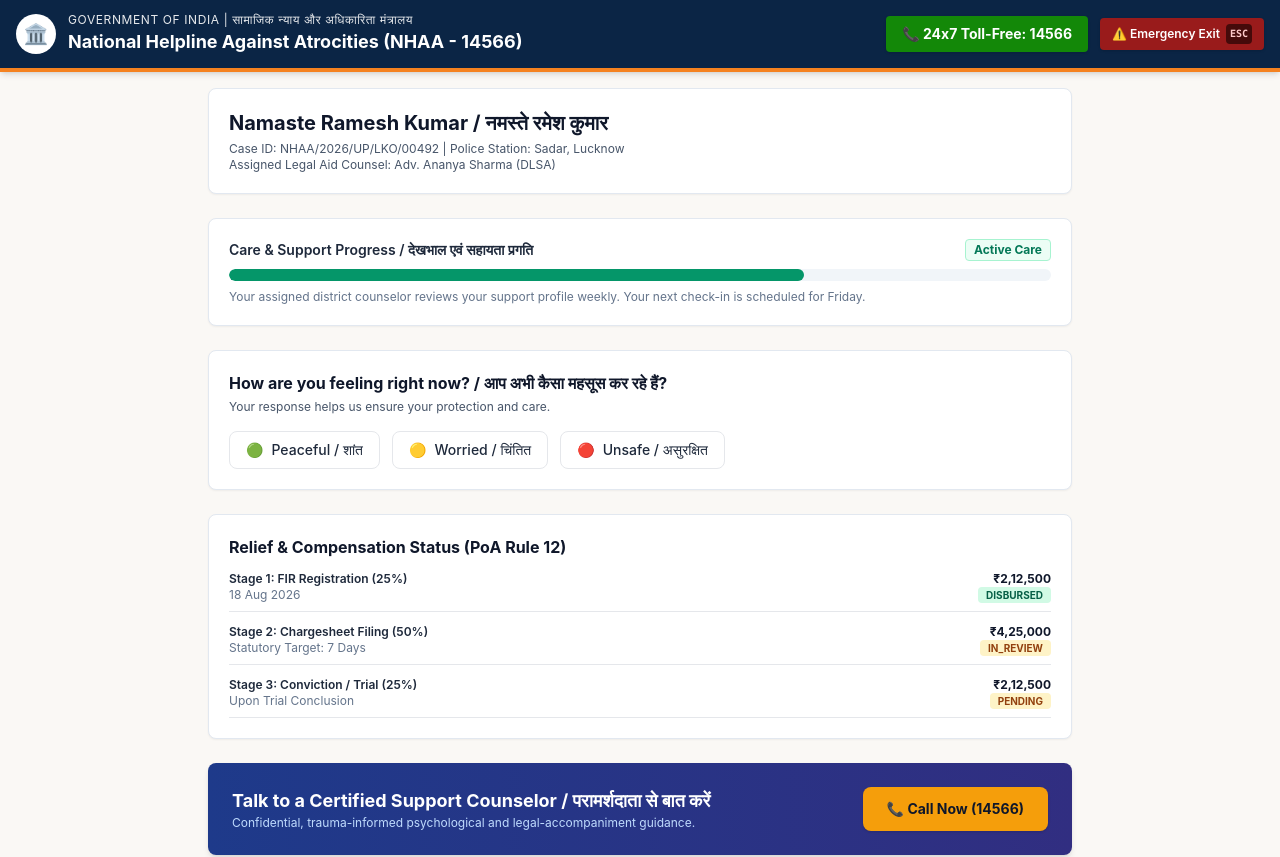
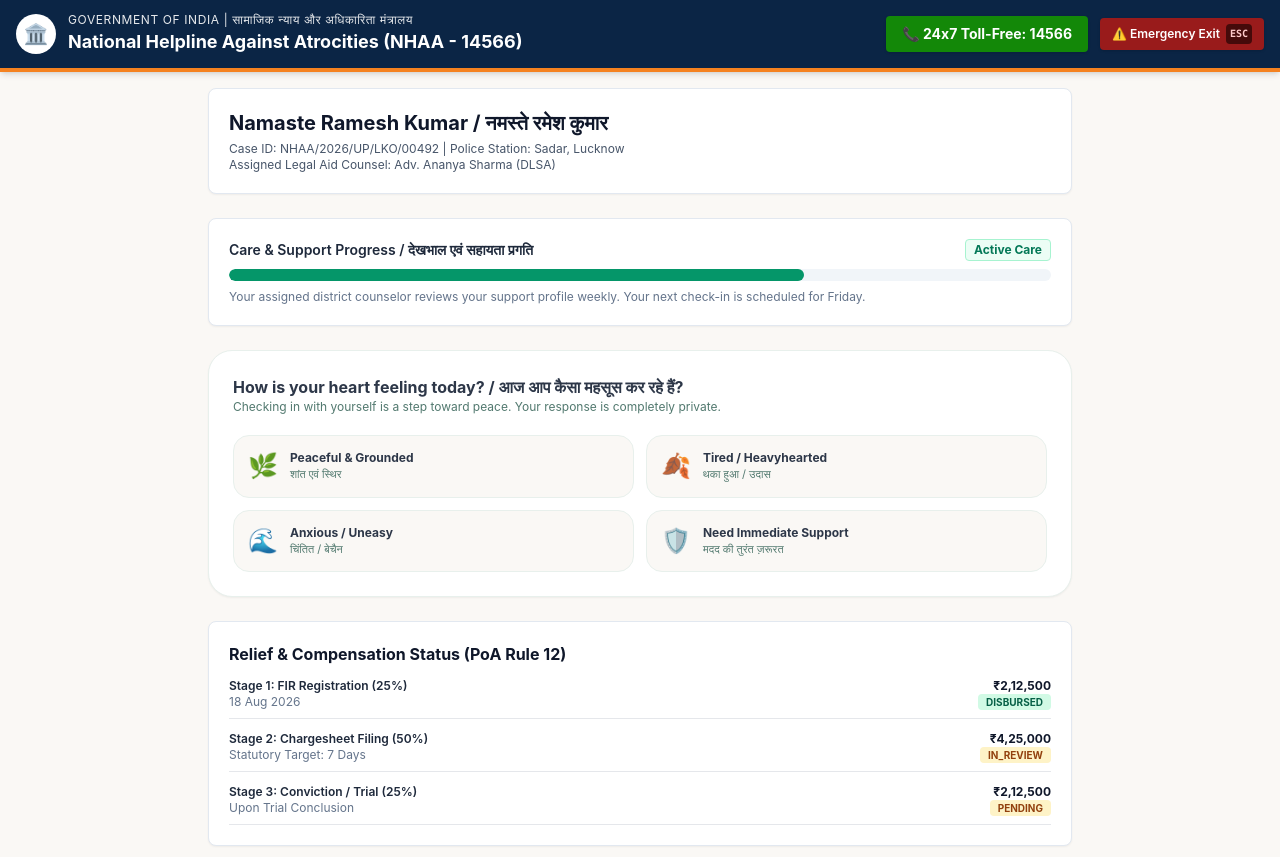
Before and after one commit to Ar1es-XD/nhaa-care, a Next.js app in the folder frontend/: page /citizen in a window 1280 px wide. Shown: the top 857 px of the page. Built offline with nearby package versions, Linux system fonts and the light colour scheme.

Commit message:
feat(frontend): implement gentle emotion pulse check-in with daily grounding affirmations

```diff
--- a/frontend/src/components/citizen/EmotionPulse.tsx
+++ b/frontend/src/components/citizen/EmotionPulse.tsx
@@ -6,32 +6,47 @@ export const EmotionPulse: React.FC = () => {
   const [submitted, setSubmitted] = useState(false);
 
   const options = [
-    { id: 'peaceful', label: 'Peaceful / शांत', emoji: '🟢' },
-    { id: 'anxious', label: 'Worried / चिंतित', emoji: '🟡' },
-    { id: 'unsafe', label: 'Unsafe / असुरक्षित', emoji: '🔴' }
+    { id: 'calm', label: 'Peaceful & Grounded', hindi: 'शांत एवं स्थिर', emoji: '🌿', color: 'hover:border-[#2a9d8f] hover:bg-[#e8f0ec]' },
+    { id: 'tired', label: 'Tired / Heavyhearted', hindi: 'थका हुआ / उदास', emoji: '🍂', color: 'hover:border-[#e9c46a] hover:bg-[#fcf8ec]' },
+    { id: 'anxious', label: 'Anxious / Uneasy', hindi: 'चिंतित / बेचैन', emoji: '🌊', color: 'hover:border-[#f4a261] hover:bg-[#fef4ec]' },
+    { id: 'unsafe', label: 'Need Immediate Support', hindi: 'मदद की तुरंत ज़रूरत', emoji: '🛡️', color: 'hover:border-[#e76f51] hover:bg-[#fdf1ee]' }
   ];
 
   return (
-    <div className="bg-white p-5 rounded-lg border border-slate-200 shadow-sm">
-      <h3 className="text-base font-bold text-slate-900 mb-1">How are you feeling right now? / आप अभी कैसा महसूस कर रहे हैं?</h3>
-      <p className="text-xs text-slate-600 mb-4">Your response helps us ensure your protection and care.</p>
+    <div className="bg-white p-6 rounded-3xl border border-[#e8f0ec] shadow-sm space-y-3">
+      <div>
+        <h3 className="text-base font-bold text-[#2d3748]">How is your heart feeling today? / आज आप कैसा महसूस कर रहे हैं?</h3>
+        <p className="text-xs text-[#52796f]">Checking in with yourself is a step toward peace. Your response is completely private.</p>
+      </div>
 
       {!submitted ? (
-        <div className="flex flex-wrap gap-3">
+        <div className="grid grid-cols-1 sm:grid-cols-2 gap-3 pt-2">
           {options.map((opt) => (
             <button
               key={opt.id}
               onClick={() => { setSelected(opt.id); setSubmitted(true); }}
-              className="flex items-center gap-2 px-4 py-2 border rounded-lg hover:border-blue-600 hover:bg-blue-50 transition text-sm font-medium text-slate-800"
+              className={`flex items-center gap-3 p-3.5 border border-[#e8f0ec] rounded-2xl transition text-left group bg-[#faf8f5] ${opt.color}`}
             >
-              <span>{opt.emoji}</span>
-              <span>{opt.label}</span>
+              <span className="text-2xl group-hover:scale-110 transition">{opt.emoji}</span>
+              <div>
+                <div className="text-xs font-bold text-[#2d3748]">{opt.label}</div>
+                <div className="text-[11px] text-[#52796f]">{opt.hindi}</div>
+              </div>
             </button>
           ))}
         </div>
       ) : (
-        <div className="bg-emerald-50 border border-emerald-200 text-emerald-800 p-3 rounded text-sm">
-          ✓ Thank you. Your response has been recorded in your support record.
+        <div className="bg-[#e8f0ec] border border-[#d8e6de] text-[#354f52] p-4 rounded-2xl text-xs space-y-1">
+          <div className="font-bold text-[#2d3748]">🌸 Thank you for checking in.</div>
+          <p>
+            "Remember: Healing is not linear. Take your time, breathe deeply, and know that your courage is recognized."
+          </p>
+          <button
+            onClick={() => setSubmitted(false)}
+            className="text-[11px] text-[#52796f] underline font-semibold pt-1 block"
+          >
+            Update mood check-in
+          </button>
         </div>
       )}
     </div>
```
